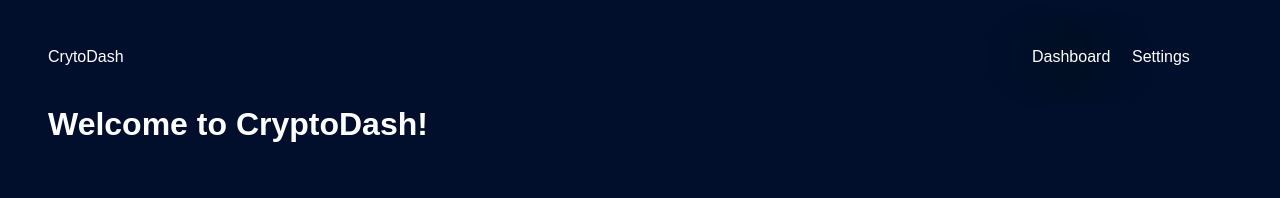
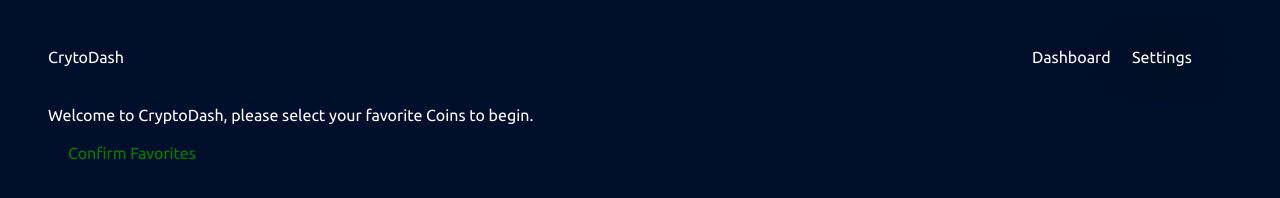
Before and after one commit to almoyen/cryptodash, a React app: page / in a window 1280 px wide. Built offline with nearby package versions, Linux system fonts and the light colour scheme.

Commit message:
App Settings, localStorage

```diff
--- a/public/index.html
+++ b/public/index.html
@@ -1,6 +1,7 @@
 <!DOCTYPE html>
 <html lang="en">
   <head>
+    <link href="https://fonts.googleapis.com/css?family=Ubuntu&display=swap" rel="stylesheet">
     <meta charset="utf-8" />
     <link rel="icon" href="%PUBLIC_URL%/favicon.ico" />
     <meta name="viewport" content="width=device-width, initial-scale=1" />
--- a/src/App/AppBar.js
+++ b/src/App/AppBar.js
@@ -1,5 +1,6 @@
 import React, { Component } from 'react'
 import styled, {css} from 'styled-components'
+import { AppContext } from './AppProvider';
 const Bar = styled.div`
     display: grid;
     grid-template-columns: 180px auto 100px 100px;
@@ -12,7 +13,15 @@ const ControlButtonElem = styled.div`
     `}
 `
 function ControlButton ({name, active}) {
-return <ControlButtonElem active= {active}> {toProperCase(name)}</ControlButtonElem>
+return (
+    <AppContext.Consumer>
+        {({page}) => (
+        <ControlButtonElem active= {page === name}>
+        {toProperCase(name)}
+        </ControlButtonElem>
+        )}
+    </AppContext.Consumer>
+    )
 }
 
 function toProperCase (lower) {
--- /dev/null
+++ b/src/App/AppProvider.js
@@ -0,0 +1,38 @@
+import React, { Component } from 'react'
+export const AppContext = React.createContext();
+export class AppProvider extends Component {
+    constructor(props) {
+        super(props);
+        this.state = {
+            page: 'dashboard',
+            ...this.savedSettings(),
+            setPage: this.setPage,
+            confirmFavorites: this.confirmFavorites
+        }
+    }
+
+    confirmFavorites = () => {
+        this.setState({
+            firstVisit:false,
+            page: 'dashboard'
+        });
+        localStorage.setItem('cryptoDash', JSON.stringify({
+            test: 'hello'
+        }));
+    }
+    savedSettings() {
+        let cryptoDashData = JSON.parse(localStorage.getItem('cryptoDash'));
+        if (!cryptoDashData) {
+            return {page: 'settings', firstVisit: true}
+        }
+        return {};
+    }
+    setPage = page => this.setState({page})
+    render() {
+        return (
+            <AppContext.Provider value = {this.state}>
+            {this.props.children}
+            </AppContext.Provider>
+        )
+    }
+}
--- a/src/App/WelcomeMessage.js
+++ /dev/null
@@ -1,13 +0,0 @@
-import React, { Component } from 'react'
-
-export class Welcome extends Component {
-    render() {
-        return (
-            <div>
-                <h1>Welcome to CryptoDash!</h1>
-            </div>
-        )
-    }
-}
-
-export default Welcome;
--- a/src/App/index.js
+++ b/src/App/index.js
@@ -1,15 +1,17 @@
 import './App.css';
-import Welcome from './WelcomeMessage';
 import React, { Component } from 'react'
-import styled from 'styled-components';
 import AppLayout from './AppLayout';
-import AppBar from './AppBar'
+import AppBar from './AppBar';
+import {AppProvider} from './AppProvider';
+import Settings from '../Settings';
 class App extends Component {
   render() {
     return (
       <AppLayout>
-        <AppBar/>
-        <Welcome/>
+        <AppProvider>
+          <AppBar/>
+          <Settings/>
+        </AppProvider>
       </AppLayout>
     )
   }
--- /dev/null
+++ b/src/Settings/ConfirmButton.js
@@ -0,0 +1,28 @@
+import React from 'react';
+import styled from 'styled-components';
+import {AppContext} from '../App/AppProvider';
+
+export const ConfirmButtonStyled = styled.div`
+    margin: 20px;
+    color: green;
+    cursor: pointer;
+`
+export const CenterDiv = styled.div`
+    dispay: grid;
+    justify-content: center;
+`
+
+export default function () {
+    return (
+        <AppContext.Consumer>
+            {({confirmFavorites}) =>
+            <CenterDiv>
+                <ConfirmButtonStyled onClick={confirmFavorites}>
+                Confirm Favorites
+                </ConfirmButtonStyled>
+            </CenterDiv>
+
+        }
+        </AppContext.Consumer>
+    );
+}
--- /dev/null
+++ b/src/Settings/WelcomeMessage.js
@@ -0,0 +1,14 @@
+import React from 'react'
+import { AppContext } from '../App/AppProvider';
+
+export default function ({firstVisit}) {
+    return (
+        <AppContext.Consumer>
+            {({firstVisit}) =>
+                firstVisit ? <div>
+                    Welcome to CryptoDash, please select your favorite Coins to begin. {' '}
+                </div> : null
+        }
+        </AppContext.Consumer>
+    )
+}
--- /dev/null
+++ b/src/Settings/index.js
@@ -0,0 +1,9 @@
+import React from 'react'
+import WelcomeMessage from './WelcomeMessage'
+import ConfirmButton from './ConfirmButton';
+
+export default function () {
+    return <div>
+        <WelcomeMessage/> <ConfirmButton/>
+        </div>
+}
```
